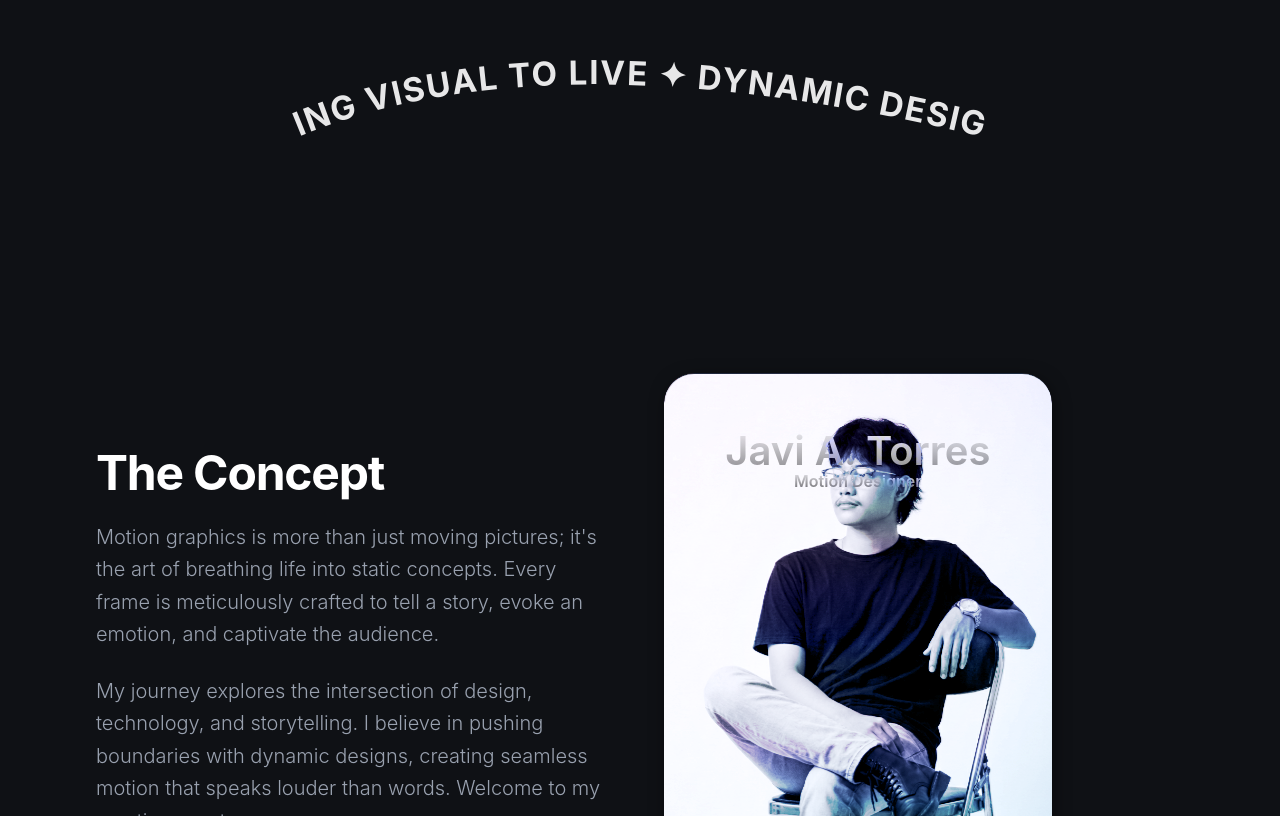
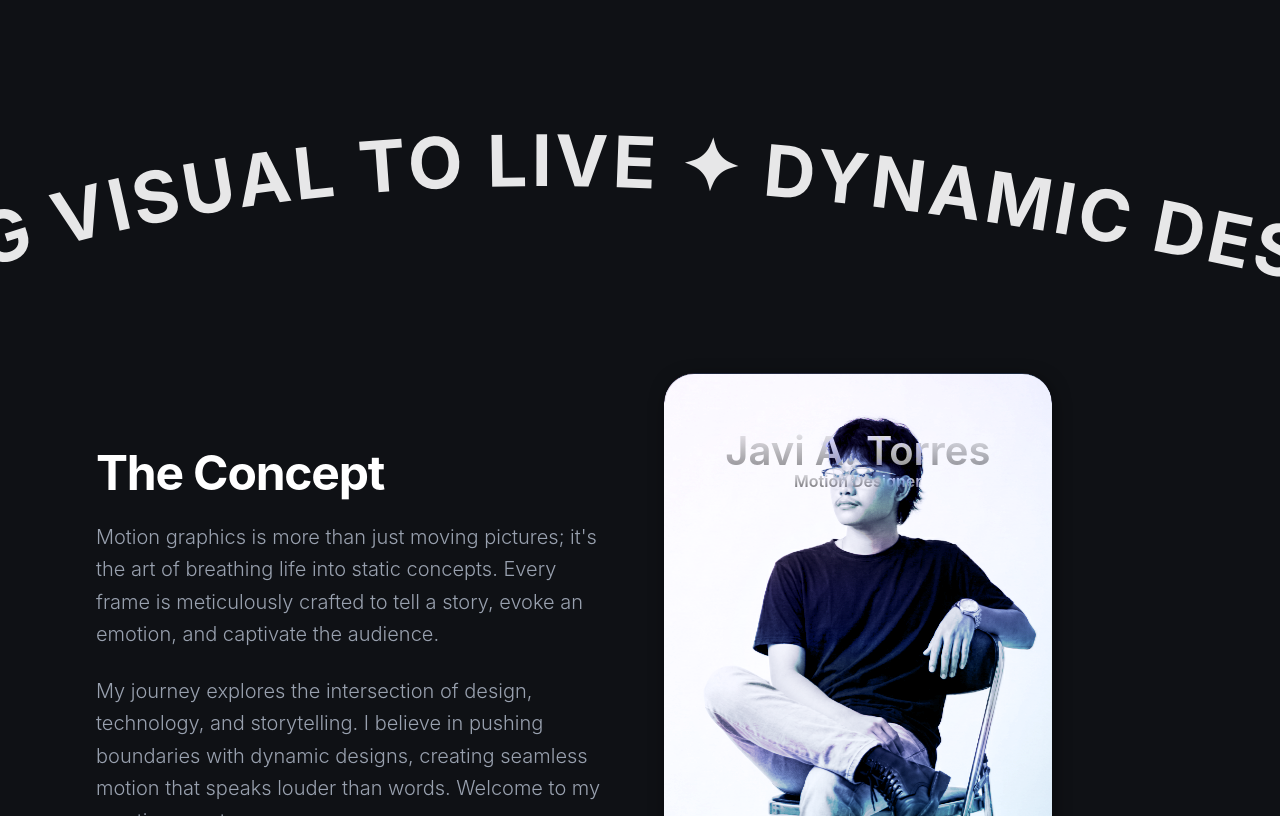
Before and after one commit to namakuhans/landpage, a React (Vite) app: page / in a window 1280 px wide. Shown: the part 1043-1859 px from the top of the page. Built offline with nearby package versions, Linux system fonts and the light colour scheme.

Commit message:
fix: ensure symmetric sizing for up and down curved marquee
- Fixed the SVG viewBox in CurvedLoop.jsx to use static height 120 (0 0 1440 120).
- This ensures that negative curve amounts (upward curves) don't inflate the viewBox height and disproportionately shrink the text.

```diff
--- a/src/components/CurvedLoop.jsx
+++ b/src/components/CurvedLoop.jsx
@@ -114,7 +114,7 @@ const CurvedLoop = ({
     >
       <svg
         className="select-none w-[250%] md:w-full max-w-none overflow-visible block aspect-[100/12] text-[60px] md:text-[80px] font-bold uppercase leading-none"
-        viewBox={`0 0 1440 ${curveAmount < 0 ? Math.abs(curveAmount) + 120 : 120}`}
+        viewBox="0 0 1440 120"
       >
         <text ref={measureRef} xmlSpace="preserve" style={{ visibility: 'hidden', opacity: 0, pointerEvents: 'none' }}>
           {text}
```
Also changed, not shown: 1 other file (tests, documents, lock files or other folders).
